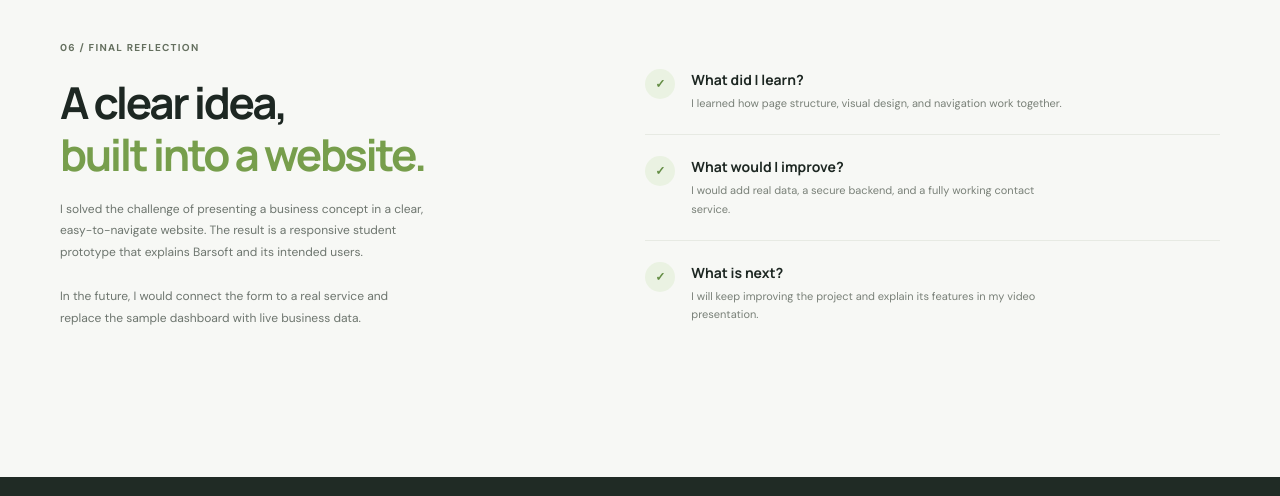
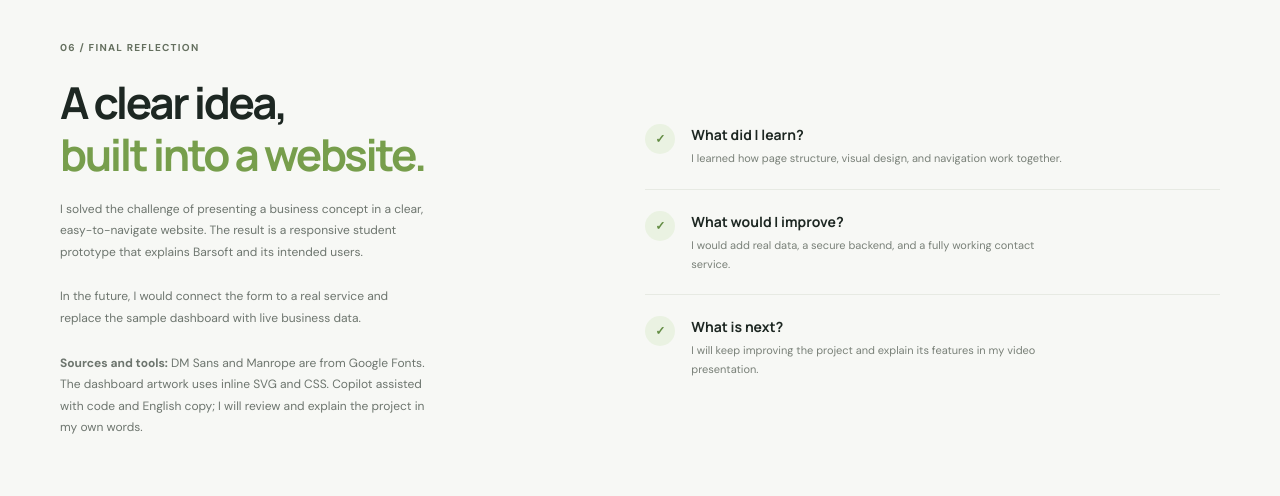
Before and after one commit to SebastianRB08/barsoft-web-project, a plain HTML site: page index.html in a window 1280 px wide. Shown: the part 3336-3832 px from the top of the page. Drawn offline with Linux system fonts and the light colour scheme.

Commit message:
Add source and tool credits

```diff
--- a/index.html
+++ b/index.html
@@ -214,6 +214,7 @@
           <h2>A clear idea,<br><span>built into a website.</span></h2>
           <p>I solved the challenge of presenting a business concept in a clear, easy-to-navigate website. The result is a responsive student prototype that explains Barsoft and its intended users.</p>
           <p>In the future, I would connect the form to a real service and replace the sample dashboard with live business data.</p>
+          <p class="sources-note"><strong>Sources and tools:</strong> DM Sans and Manrope are from <a href="https://fonts.google.com/" target="_blank" rel="noreferrer">Google Fonts</a>. The dashboard artwork uses inline SVG and CSS. Copilot assisted with code and English copy; I will review and explain the project in my own words.</p>
         </div>
         <div class="benefit-list">
           <article><span class="benefit-check">✓</span><div><h3>What did I learn?</h3><p>I learned how page structure, visual design, and navigation work together.</p></div></article>
```
